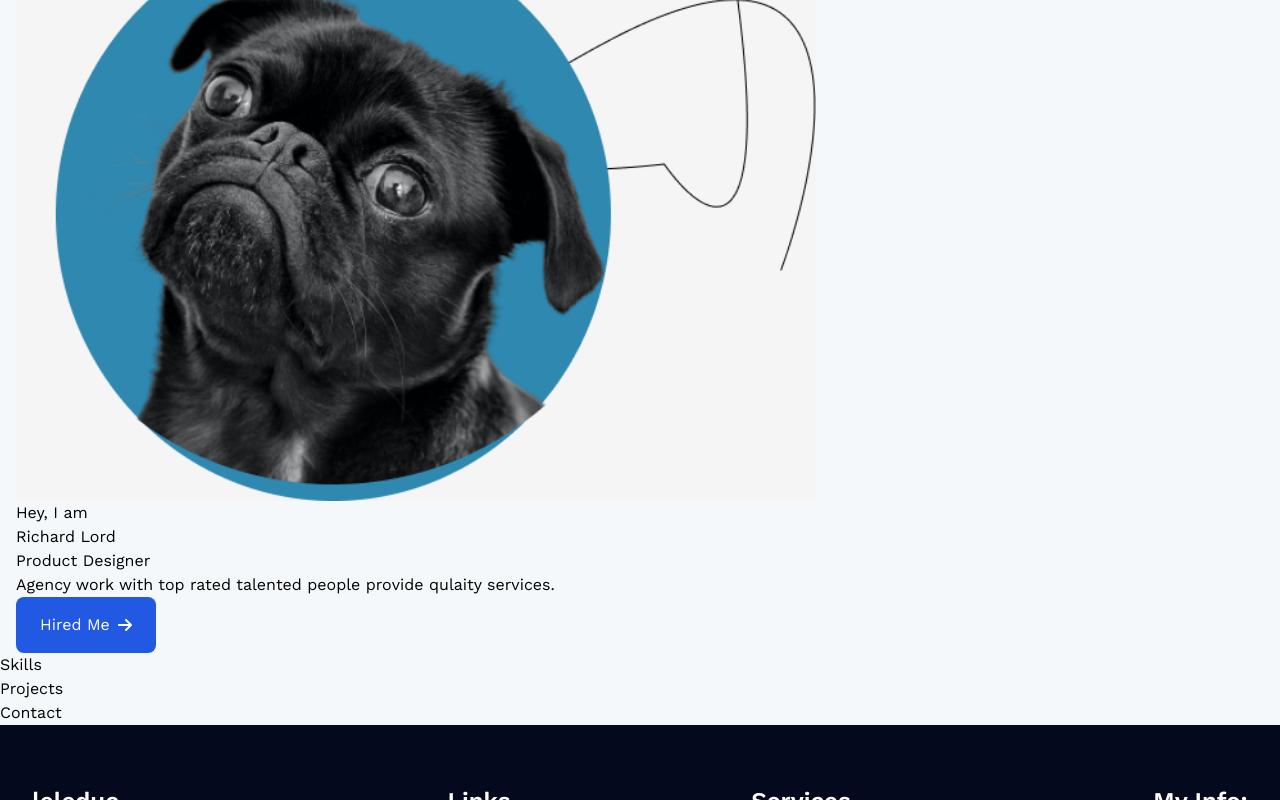
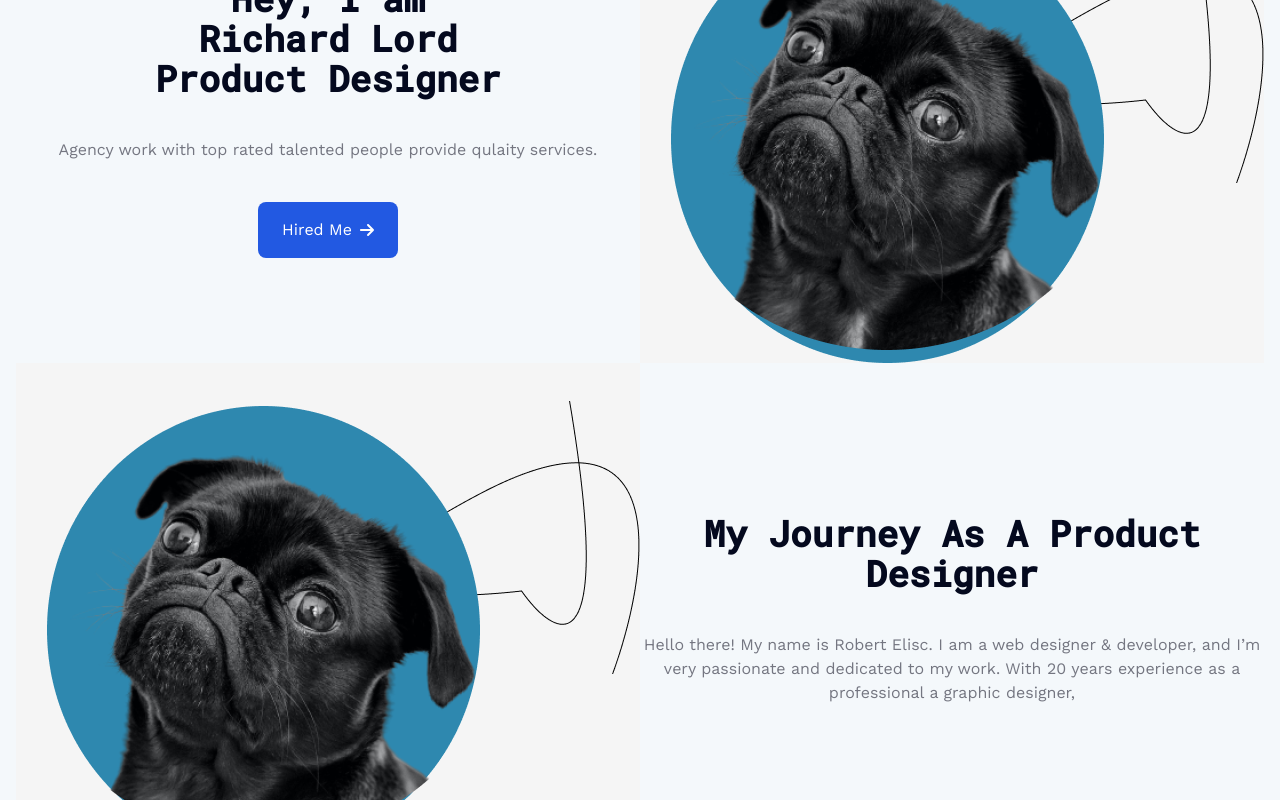
Before and after one commit to leleduc/nextjs-portfolio-2023, a Next.js app: page / in a window 1280 px wide. Shown: the part 240-1040 px from the top of the page. Built offline with nearby package versions, Linux system fonts and the light colour scheme.

Commit message:
Hero component

```diff
--- a/src/components/Hero.tsx
+++ b/src/components/Hero.tsx
@@ -5,8 +5,8 @@ import React from 'react';
 const Hero = () => {
   return (
     <div className="w-full">
-      <div className="relative container flex flex-wrap">
-        <div className="relative w-full">
+      <div className="relative container flex flex-wrap lg:flex-row-reverse">
+        <div className="relative w-full lg:w-[50%] flex justify-center items-center">
           <Image
             alt="hero image"
             className="items-center"
@@ -15,14 +15,14 @@ const Hero = () => {
             src={'/hero-figma.png'}
           />
         </div>
-        <div className="relative w-full">
-          <div>
-            <p>Hey, I am</p>
+        <div className="relative w-full lg:w-[50%] flex flex-col justify-center items-center gap-10 my-10">
+          <div className="relative w-full flex-col justify-center items-center text-center font-roboto text-4xl font-bold text-blue-900">
+            <p className="">Hey, I am</p>
             <p>
               Richard Lord <br /> Product Designer
             </p>
           </div>
-          <div>
+          <div className="text-[#747681] ">
             Agency work with top rated talented people provide qulaity services.
           </div>
 
--- a/src/components/Skills.tsx
+++ b/src/components/Skills.tsx
@@ -1,7 +1,32 @@
+import Image from 'next/image';
 import React from 'react';
 
 const Skills = () => {
-  return <div>Skills</div>;
+  return (
+    <div className="w-full">
+      <div className="relative container flex flex-wrap">
+        <div className="relative w-full lg:w-[50%] flex justify-center items-center">
+          <Image
+            alt="hero image"
+            className="items-center"
+            width={800}
+            height={800}
+            src={'/hero-figma.png'}
+          />
+        </div>
+        <div className="relative w-full lg:w-[50%] flex flex-col justify-center items-center gap-10 my-10">
+          <div className="relative w-full flex-col justify-center items-center text-center font-roboto text-4xl font-bold text-blue-900">
+            <p>My Journey As A Product Designer</p>
+          </div>
+          <div className="text-[#747681] text-center">
+            Hello there! My name is Robert Elisc. I am a web designer &
+            developer, and I’m very passionate and dedicated to my work. With 20
+            years experience as a professional a graphic designer,
+          </div>
+        </div>
+      </div>
+    </div>
+  );
 };
 
 export default Skills;
--- a/tailwind.config.ts
+++ b/tailwind.config.ts
@@ -10,7 +10,7 @@ const config: Config = {
     fontFamily: {
       urban: ['Urbanist', 'sans-serif'],
       sans: ['Work Sans', 'sans-serif'],
-      Roboto: ['Roboto Mono', 'monospace'],
+      roboto: ['Roboto Mono', 'monospace'],
     },
     container: {
       center: true,
```
